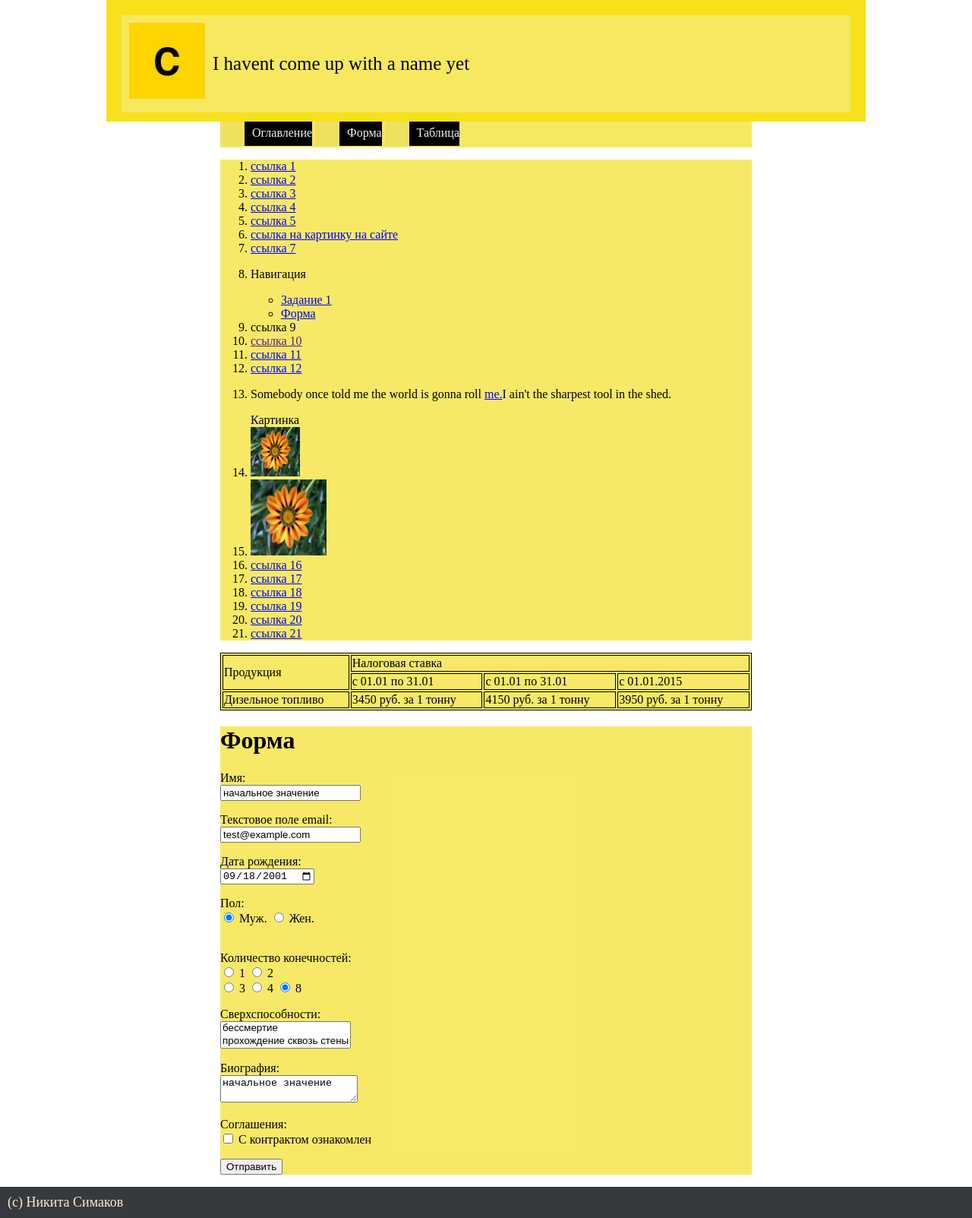
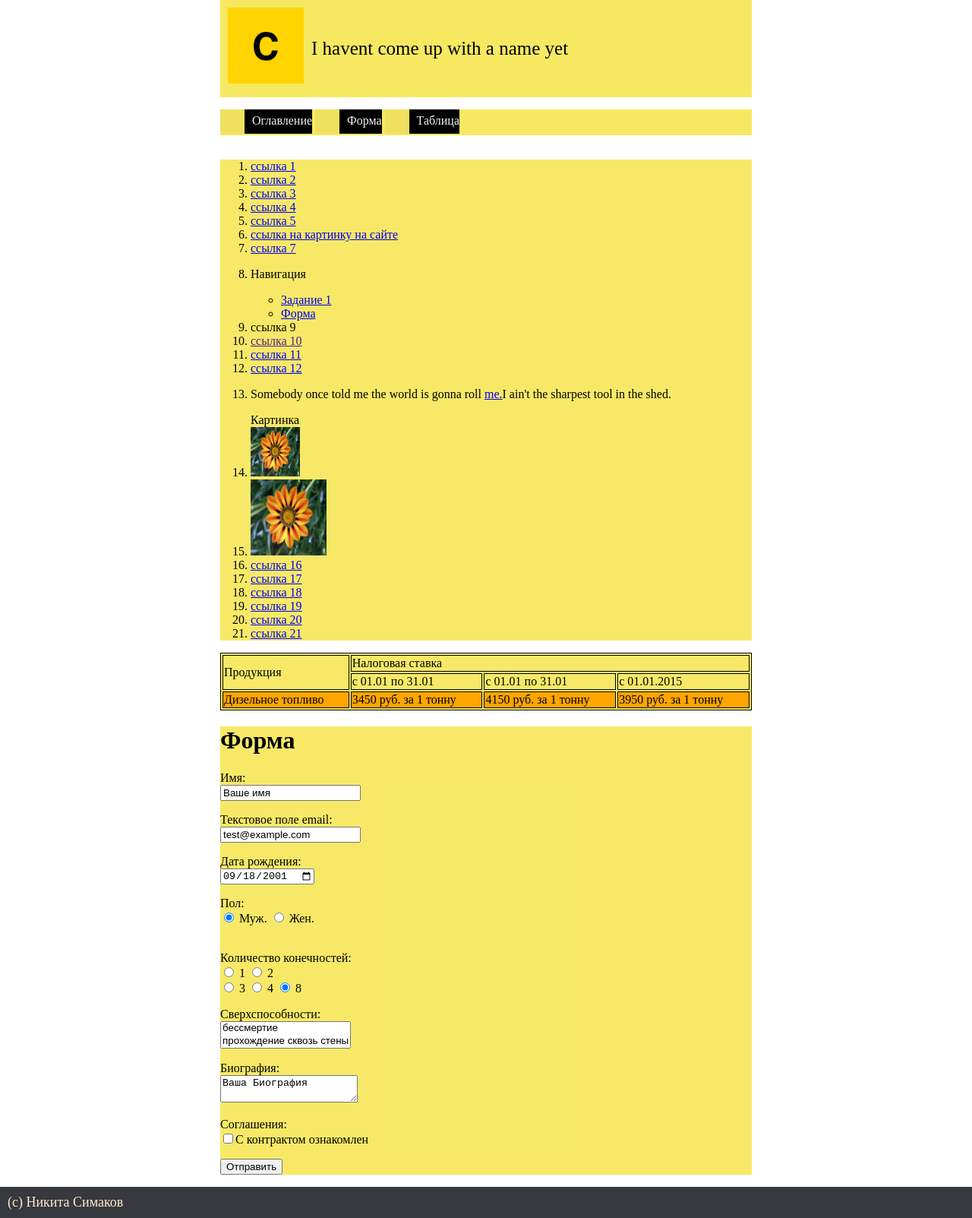
Before and after one commit to SNVZero/web1, a plain HTML site: page index.html in a window 1280 px wide. Shown: the whole page at 76% size. Drawn offline with Linux system fonts and the light colour scheme.

Commit message:
mobiel vers

```diff
--- a/css/style.css
+++ b/css/style.css
@@ -11,14 +11,11 @@
     font:color  ;
 }
 .ored{
-    background-color: #f7e11b ;
-    width: 100%;
-    padding: 20px;
-    height: 120px;
-    max-width: 960px;
-  margin: 0 auto;
-  vertical-align: middle;
-    vertical-align: middle;
+   background-color:#f7e963f7;
+   width: 700px;
+ max-width: 960px;
+ margin: 0 auto;
+ vertical-align: middle;
 }
 .footer{
 
@@ -26,16 +23,17 @@
     padding: 10px;
     background: #36393e;
     color: blanchedalmond;
-    width: 100%;
     font-size: 18px;
+    width: 800px;
+  max-width: 100%;
+  margin: 0 auto;
+
 }
 .osn{
-    background-color:#f7e963f7;
-    width: 700px;
-  max-width: 960px;
-  margin: 0 auto;
-  vertical-align: middle;
-
+   background-color:#f7e963f7;
+   margin: 5px ;
+   width: 100%;
+   max-width: 100%;
 }
 .you_img_1 {
     background-image: url(../img/background.jpg);
@@ -44,10 +42,9 @@
 .saitbar {
     margin: 0 auto;
     padding: 0;
-    width: 100%;
+    width: 240px;
     }
  .menu-4, .menu-4 .podmenu, .menu-4 .podmenu-2 {
-    margin: 0;
     padding: 0;
     background-color: #f7e963f7;
     height: auto;
@@ -59,7 +56,7 @@
     background-color: black;
     border-left: 26px solid #f7e963f7;
     transition: all 0.7s ease 0s;
-    display:inline-block;
+    display:block;
     position: relative;
     }
  .menu-4 a {
@@ -81,12 +78,12 @@
  .menu-4 ul.podmenu, .menu-4 ul.podmenu-2 {
     display: none;
     position: absolute;
-    top: 34px;
+    top: 0;
     width: 150px;
     background-color: #ccc;
     }
  .menu-4 ul.podmenu {
-    left: 7px;
+    left: 214px;
     }
  .menu-4 ul.podmenu-2 {
     left: 150px;
@@ -119,3 +116,75 @@
      table, th, td {
         border: 1px solid black;
      }
+     .container{
+   display: flex;
+   flex-direction: column;
+}
+.item-1{
+   order:1;
+}
+.item-2{
+   order: 2;
+}
+.item-3{
+   order:3;
+}
+.item-4{
+   order:5;
+}
+.item-5{
+   order:4;
+}
+.item-6{
+   order:6
+}
+ @media  screen and (min-width:700px) {
+      .ored{
+         background-color: #f7e11b ;
+         width: 100%;
+         padding: 20px;
+         height: 120px;
+         max-width: 960px;
+       margin: 0 auto;
+       vertical-align: middle;
+         vertical-align: middle;
+     }
+     .osn{
+      background-color:#f7e963f7;
+      width: 700px;
+    max-width: 960px;
+    margin: 0 auto;
+    vertical-align: middle;
+
+  }
+        .saitbar{
+           width: 100%;
+        }
+        .menu-4 li {
+           display: inline-block;
+        }
+        .menu-4 ul.podmenu, .menu-4 ul.podmenu-2 {
+           top: 34px;
+        }
+        .menu-4 ul.podmenu {
+         left: 7px;
+         }
+         .footer{
+
+            left:0;
+            bottom: 0;
+            padding: 10px;
+            background: #36393e;
+            color: blanchedalmond;
+            width: 100%;
+            font-size: 18px;
+            max-width: 100%;
+        }
+        .item-4{
+         order:4;
+      }
+      .item-5{
+         order:5;
+      }
+
+}
--- a/index.html
+++ b/index.html
@@ -3,15 +3,19 @@
 
 	<head>
 	<meta charset="utf-8">
+	<meta name="viewport" content="width=device-width, initial-scale=1">
 	<link rel="stylesheet" href="css/style.css">
 	</head>
 
 
-	<body style="margin: 0;">
-	<div ><div class="ored"><header > <img src="img/C.jpg	" class="imgred"alt="index" ><div class="textred">I havent come up with a name yet </div></header></div>
+	<body style="margin: 0;" class="container">
+		<div class="item-1">
+		<div class="osn"><header > <img src="img/C.jpg	" class="imgred"alt="index" ><div class="textred">I havent come up with a name yet </div></header></div>
+		</div>
 
+		<div class="item-2">
+		<div class="osn">
 		<div class="saitbar">
-		   <div class="osn">
 			<ul class="menu-4">
 			<li><a href="#">Оглавление</a>
 				<ul class="podmenu">
@@ -25,7 +29,9 @@
 			</ul>
 		</div>
 		</div>
+	</div>
 
+	<div class="item-3">
 		<div class="osn">
 			<ol>
 				<li><a href="http://example.com">ссылка 1</a></li>
@@ -65,9 +71,9 @@
 				<li><a href="index.html">ссылка 20</a></li>
 				<li><a href="about/index.html">ссылка 21</a></li>
 			</ol></div>
+	</div>
 
-
-
+				<div class="item-4">
 				<table class="osn">
 					<tr>
 						<td rowspan="2">Продукция</td>
@@ -78,15 +84,16 @@
 						<td>c 01.01 по 31.01</td>
 						<td>c 01.01.2015</td>
 					</tr>
-					<tr>
-						<td>Дизельное топливо</td>
+					<tr style="background-color: orange;" >
+						<td >Дизельное топливо</td>
 						<td>3450 руб. за 1 тонну</td>
 						<td>4150 руб. за 1 тонну</td>
 						<td>3950 руб. за 1 тонну</td>
 					</tr>
 				</table>
+			</div>
 
-
+		<div class="item-5">
 			<div class="osn">
 			<h1 id="form">Форма</h1>
 					<form action="/"
@@ -94,7 +101,7 @@
 
 					<p>Имя:<br />
 					<input name="Name selection"
-				  value="начальное значение" />
+					value="Ваше имя" />
 					<br /></p>
 
 					<p>Текстовое поле email:<br />
@@ -102,7 +109,6 @@
 					value="test@example.com"
 					type="email" />
 					<br /></p>
-
 
 				<p>Дата рождения:<br />
 				<input name="Data imput"
@@ -150,19 +156,20 @@
 
 
 				<p>Биография:<br/>
-				<textarea name="Biography">начальное значение</textarea>
+				<textarea name="Biography">Ваша Биография</textarea>
 			  <br /></p>
 
 
 			  <p>Соглашения:<br/>
-			  <label><input type="checkbox"
-				name="check"/>
-				C контрактом ознакомлен<br/></p>
+			  <label><input type="checkbox" name="check"/>C контрактом ознакомлен<br/></p>
 
 			  <p><input type="submit" value="Отправить"/>
-			  </form></p></div> </div>
+			  </form></p></div>
+		 </div>
 
+			<div class="item-6">
 			  <div class="footer" ><footer>(с) Никита Симаков </footer></div>
+			</div>
 	</body>
 
 </html>
```
Lines whose indentation alone changed are shown as unchanged.
